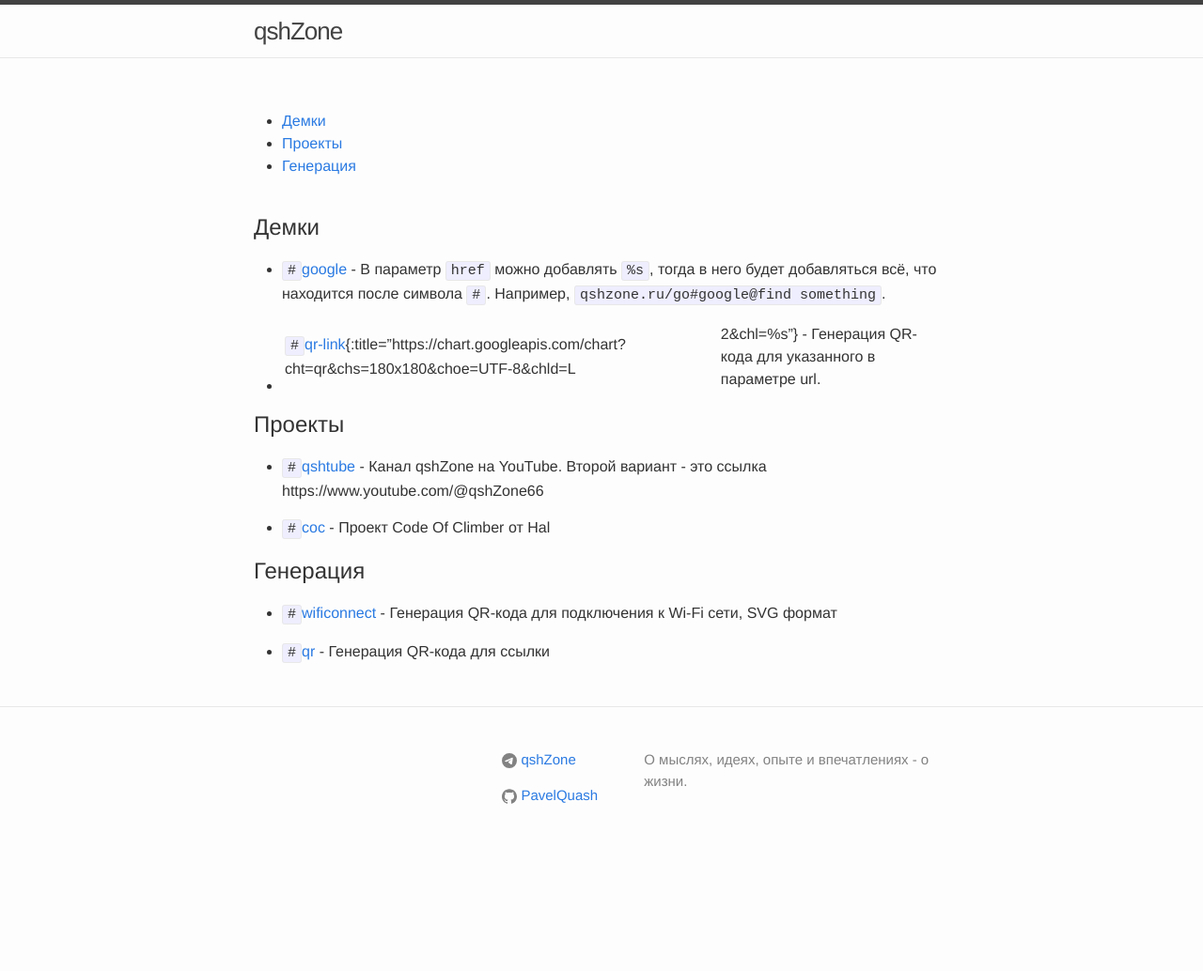
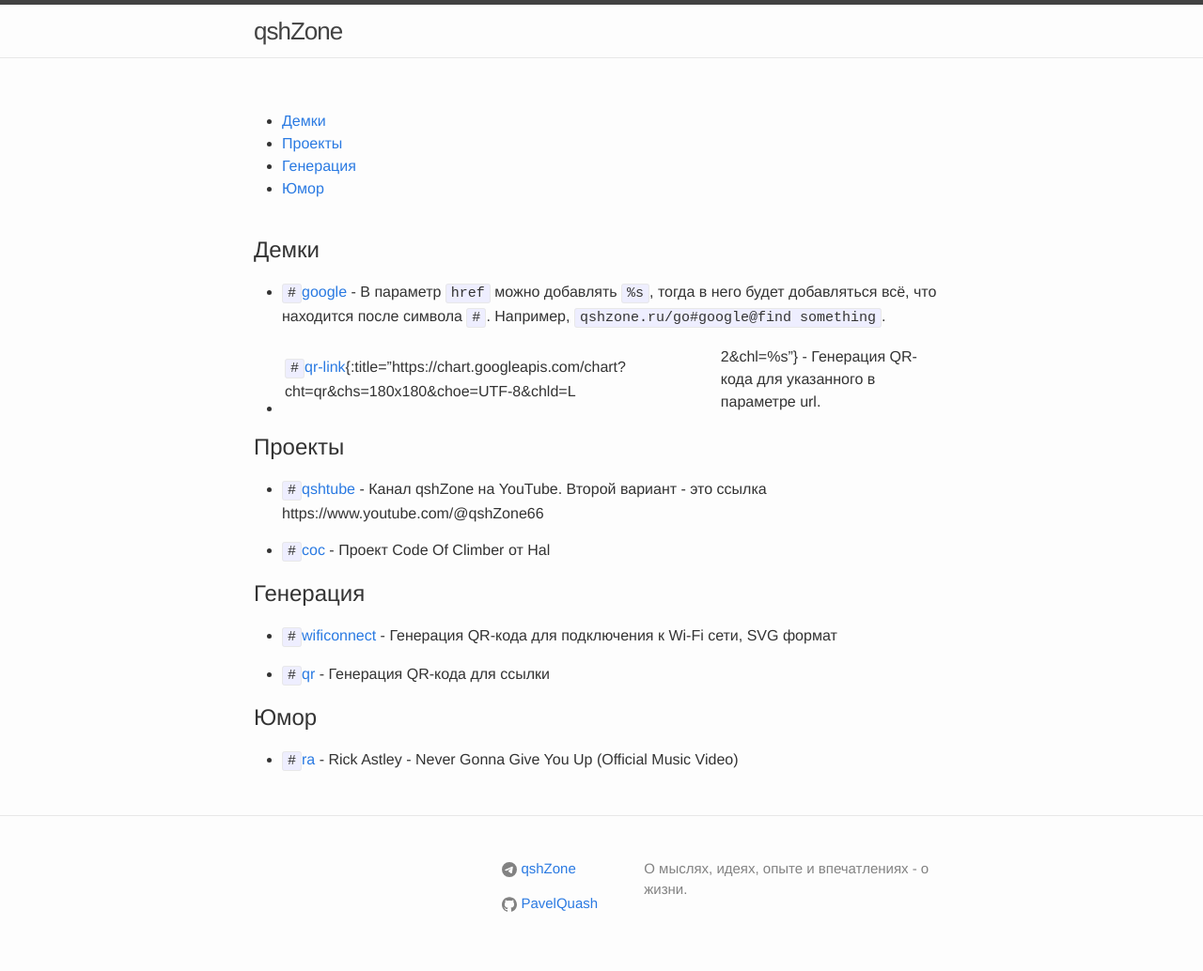
Before and after one commit to qshZone/qshzone.github.io, a Jekyll site: the page built from go-links.md, in a window 1280 px wide. Shown: the whole page at 94% size. Built offline with Jekyll 4.4.1, drawn with Linux system fonts in a browser that asks for light colours; before the commit the page ends 918 px from its top, so only the background shows below that.

Commit message:
Добавил один мем в ссылки)

```diff
--- a/_data/links.yml
+++ b/_data/links.yml
@@ -26,3 +26,9 @@
   - alias: qr
     href: https://www.qr-code-generator.com/solutions/wifi-qr-code/
     desc: Генерация QR-кода для ссылки
+
+- category: Юмор
+  links:
+  - alias: ra
+    href: https://youtu.be/dQw4w9WgXcQ
+    desc: Rick Astley - Never Gonna Give You Up (Official Music Video)
```
